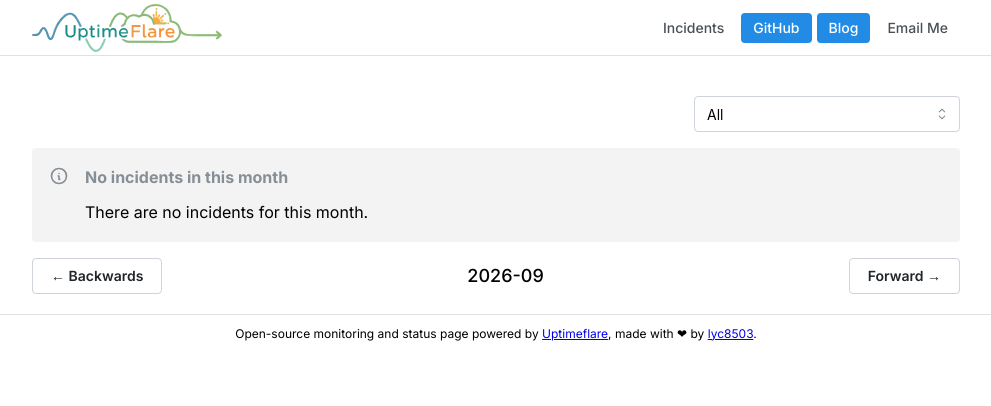
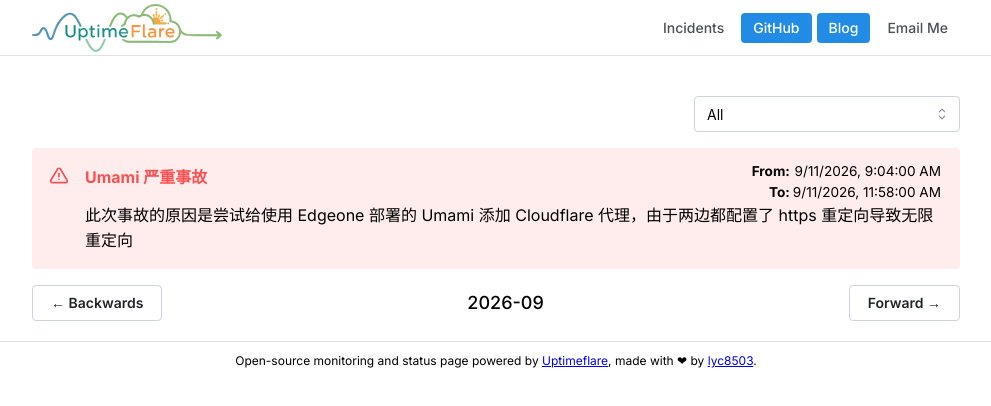
Before and after one commit to wumingshiali/UptimeFlare, a Next.js app: page /incidents in a window 1280 px wide. Shown: the top 406 px of the page, without its empty margins (144-1135 px from the left). Built offline with nearby package versions, Linux system fonts and the light colour scheme.

Commit message:
Update uptime.config.ts

```diff
--- a/uptime.config.ts
+++ b/uptime.config.ts
@@ -81,7 +81,16 @@
 
 // const maintenances: MaintenanceConfig[] = []
 
-const maintenances: MaintenanceConfig[] = []
+const maintenances: MaintenanceConfig[] = [
+  {
+    monitor: ["umami"],
+    title: "Umami 严重事故",
+    body: "此次事故的原因是尝试给使用 Edgeone 部署的 Umami 添加 Cloudflare 代理，由于两边都配置了 https 重定向导致无限重定向",
+    start: "2026-09-11T17:04:00+08:00",
+    end: "2026-09-11T19:58:00+08:00",
+    color: "red"
+  }
+]
 
 // Don't edit this line
 export { maintenances, pageConfig, workerConfig }
```
